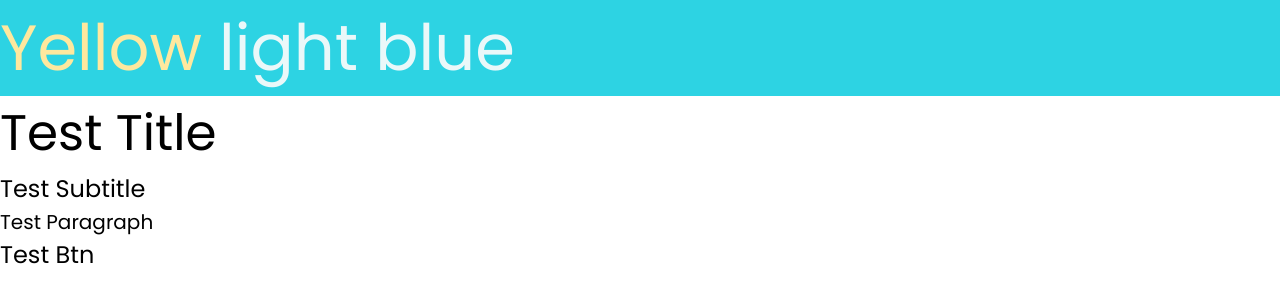
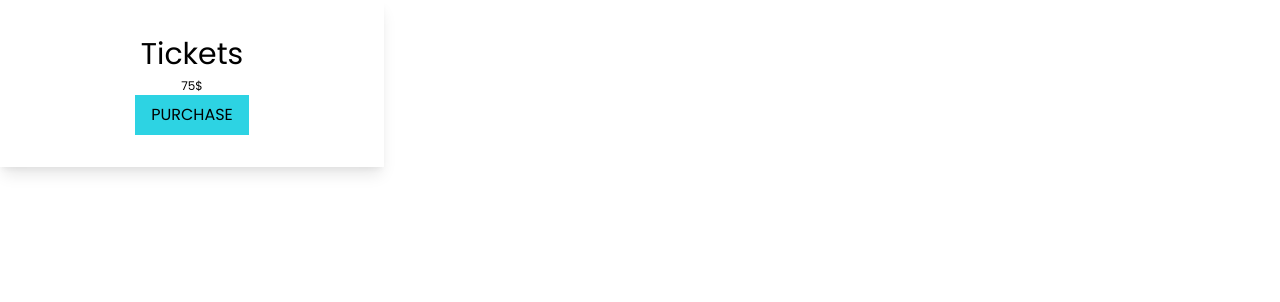
Before and after one commit to AllanSaleh/capstone-project-online-healing, a React (Create React App) app: page / in a window 1280 px wide. Shown: the top 302 px of the page. Built offline with nearby package versions, Linux system fonts and the light colour scheme.

Commit message:
card component created

```diff
--- a/src/App.js
+++ b/src/App.js
@@ -1,5 +1,6 @@
 import React, { useEffect } from 'react';
 import { useTranslation } from 'react-i18next';
+import Card from './Component/Card';
 import './styles/main.css';
 
 function App() {
@@ -9,17 +10,7 @@ function App() {
     document.dir = i18n.dir();
   }, [i18n, i18n.language]);
 
-  return (
-    <div>
-      <div className="bg-blue-dark text-6xl text-yellow-primary">
-        Yellow<span className="text-blue-light"> light blue</span>
-      </div>
-      <div className="text-title">Test Title</div>
-      <div className="text-subtitle">Test Subtitle</div>
-      <div className="text-paragraph">Test Paragraph</div>
-      <div className="text-btn">Test Btn</div>
-    </div>
-  );
+  return <Card showIcon={false} title="Tickets" content="75$" showButton buttonText="PURCHASE" />;
 }
 
 export default App;
--- /dev/null
+++ b/src/Component/Card.jsx
@@ -0,0 +1,18 @@
+import React from 'react';
+
+const Card = ({ title, content, showIcon, icon, buttonText, showButton }) => {
+  return (
+    <div className="flex flex-col max-w-sm items-center shadow-lg py-8 px-16">
+      {showIcon && <img src={icon} alt="" className="flex-initial" />}
+      <h3 className="text-center text-3xl">{title}</h3>
+      <p className="font-extralight text-xs">{content}</p>
+      {showButton && (
+        <button className="bg-blue-dark py-2 px-4 text-black hover:bg-opacity-50 transition duration-300">
+          {buttonText}
+        </button>
+      )}
+    </div>
+  );
+};
+
+export default Card;
```
Also changed, not shown: src/Icons/phone-cell.svg (added).
